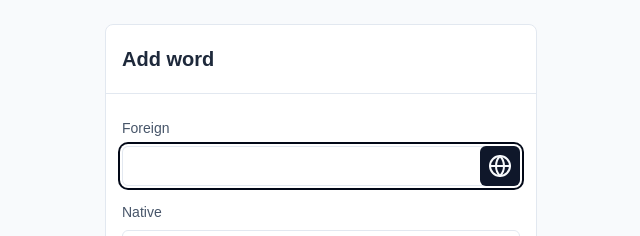
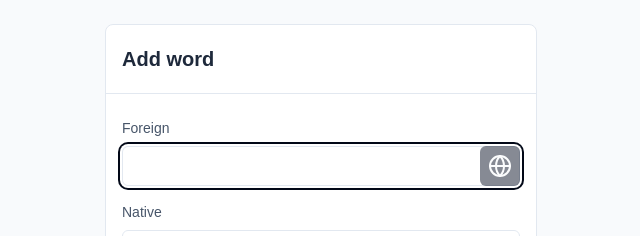
Before and after one commit to harrydubovoy/word-up, a React (Vite) app: page /add in a window 1280 px wide. Shown: the top 236 px of the page, without its empty margins (319-959 px from the left). Built offline with nearby package versions, Linux system fonts and the light colour scheme.

Commit message:
improve open dictionary button state

```diff
--- a/src/components/WordPairFormFields.jsx
+++ b/src/components/WordPairFormFields.jsx
@@ -1,4 +1,4 @@
-import { useRef } from 'react';
+import { useState } from 'react';
 import { Globe } from 'lucide-react';
 
 import { Box } from '../ui/Box';
@@ -12,16 +12,20 @@ import { COMMON__FOREIGN, COMMON__NATIVE } from '../translations/resources/const
 
 import { WORD_PAIR_KEYS } from '../constants/word';
 import { openExternalDictionaryPageByWord } from '../utils/navigation';
+import { getTargetValue } from '../utils/input';
+import { normalizeValue } from '../utils/string';
 
 function WordPairFormFields({ foreign, native, transcription, partOfSpeech, description }) {
-  const foreignInputRef = useRef(null);
+  const [foreignInputValue, setForeignInputValue] = useState(() => foreign ?? '');
 
   const { t } = useTranslation();
 
+  const handleOnChangeForeign = (event) => {
+    setForeignInputValue(normalizeValue(getTargetValue(event)));
+  };
+
   const handleOnOpenDictionary = () => {
-    if (foreignInputRef.current?.value) {
-      openExternalDictionaryPageByWord(foreignInputRef.current?.value);
-    }
+    openExternalDictionaryPageByWord(foreignInputValue);
   };
 
   return (
@@ -33,13 +37,14 @@ function WordPairFormFields({ foreign, native, transcription, partOfSpeech, desc
             autoFocus
             id={WORD_PAIR_KEYS.FOREIGN}
             className="pr-10"
-            ref={foreignInputRef}
             defaultValue={foreign}
+            onChange={handleOnChangeForeign}
           />
           <Box className="!absolute right-0 top-0">
             <Button
               type="button"
               size="icon"
+              disabled={!foreignInputValue}
               onClick={handleOnOpenDictionary}
             >
               <Globe />
```
